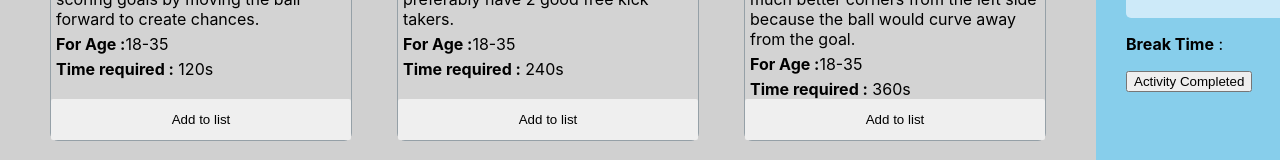
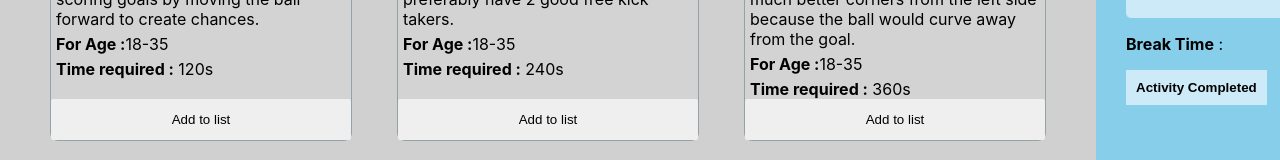
Before and after one commit to MinhajurRahmanCIS/first-react-project-ultra-active-club, a React (Create React App) app: page / in a window 1280 px wide. Shown: the part 471-631 px from the top of the page. Built offline with nearby package versions, Linux system fonts and the light colour scheme.

Commit message:
Toast Done

```diff
--- a/package.json
+++ b/package.json
@@ -9,6 +9,7 @@
     "react": "^18.2.0",
     "react-dom": "^18.2.0",
     "react-scripts": "5.0.1",
+    "react-toastify": "^9.0.8",
     "web-vitals": "^2.1.4"
   },
   "scripts": {
--- a/src/components/List/List.css
+++ b/src/components/List/List.css
@@ -65,3 +65,14 @@
     border-radius: 5px;
     padding: 1px 0px 1px 0px;
 }
+.activity{
+    padding: 10px;
+    border: none;
+    background-color:  rgba(240, 248, 255, 0.672);
+    font-weight: 700;
+
+}
+.activity:hover {
+    background-color: azure;
+    cursor: pointer;
+}
--- a/src/components/List/List.js
+++ b/src/components/List/List.js
@@ -1,10 +1,11 @@
 import React from 'react';
 import './List.css'
+import { ToastContainer, toast } from 'react-toastify';
+  import 'react-toastify/dist/ReactToastify.css';
 const List = (props) => {
 
    const {list} =props;
 
-   console.log(list);
 
   let total = 0;
    for(const skill of list){
@@ -13,6 +14,9 @@ const List = (props) => {
 
    }
 
+   const complete = () => {
+    toast('Activity Completed Successfully!', {position:"top-center"})
+   }
     return (
         <div className='list'>
 
@@ -58,7 +62,7 @@ const List = (props) => {
 
             </div>
 
-            <button className='activity'>Activity Completed</button>
+            <button onClick={complete} className='activity'>Activity Completed</button> <ToastContainer/>
         </div>
     );
 };
```
Also changed, not shown: 1 other file (tests, documents, lock files or other folders).
